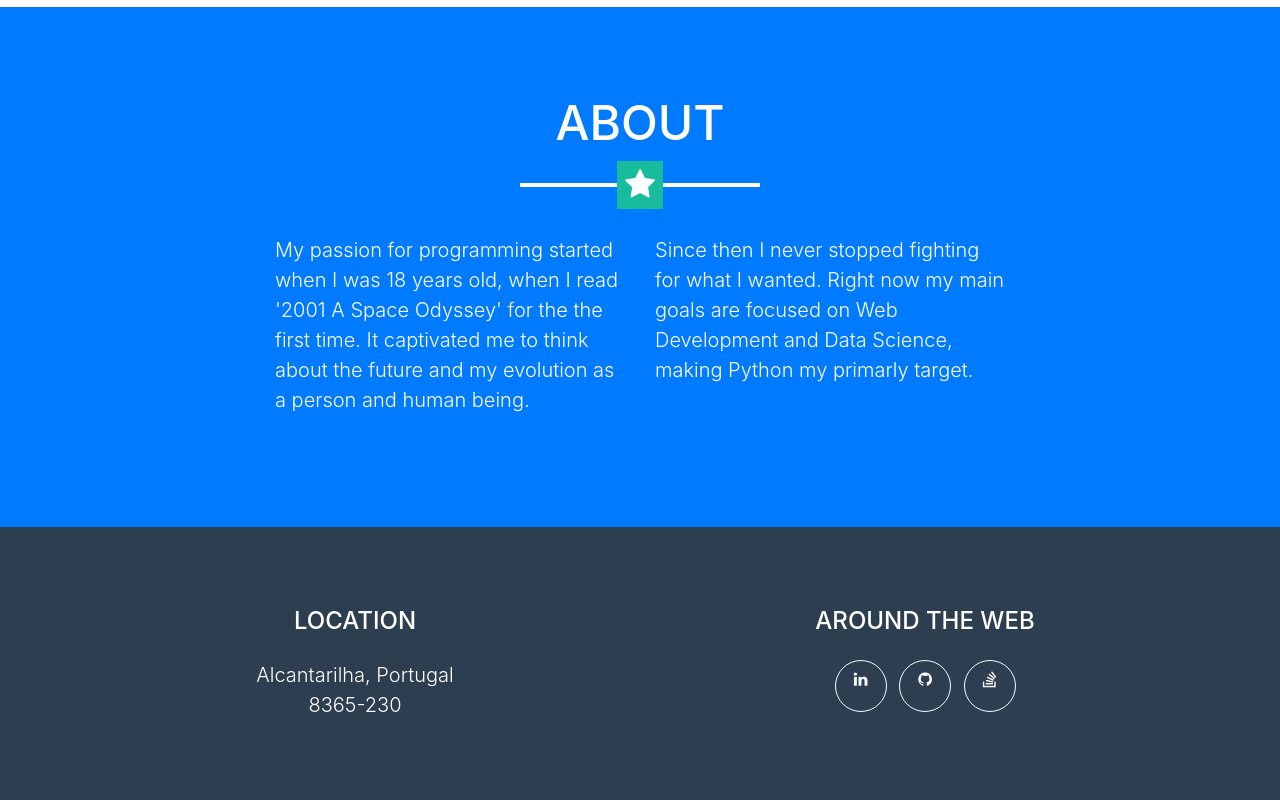
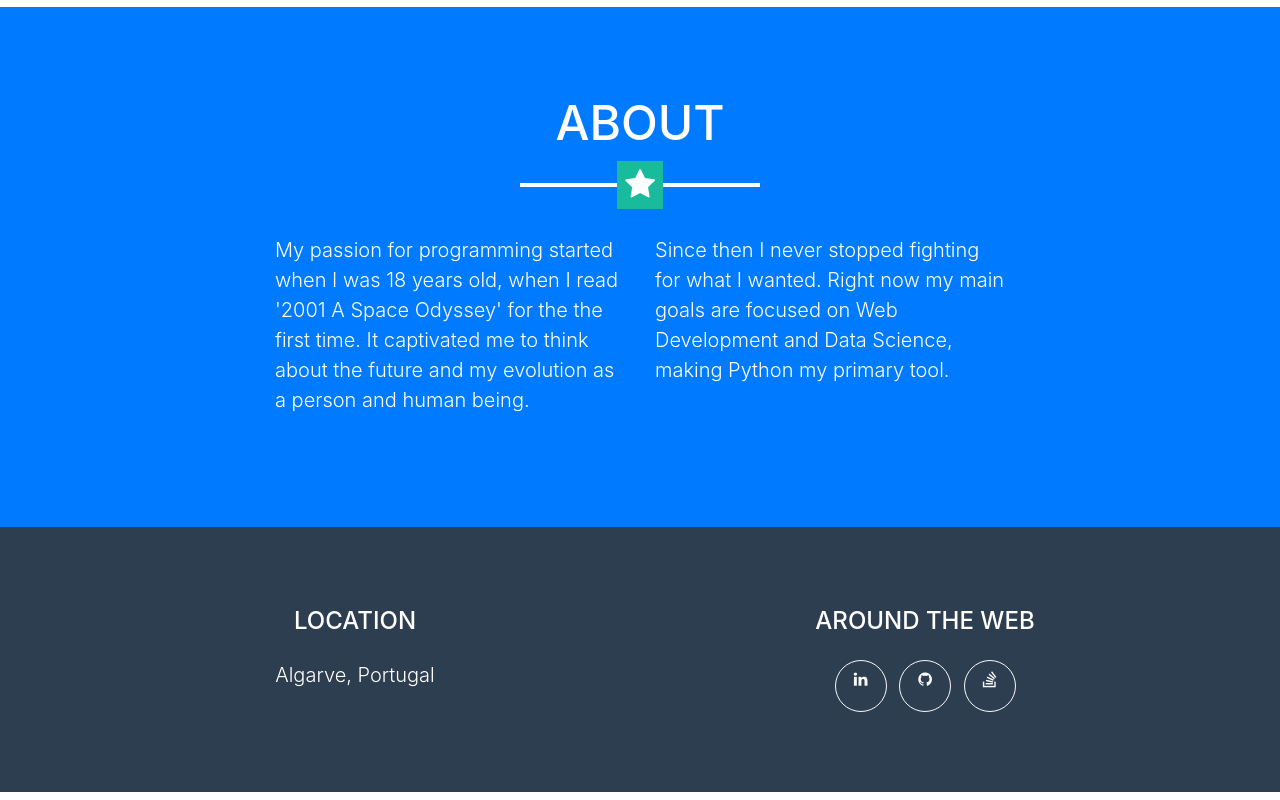
Before and after one commit to pars3c/portfolio-of-awesomeness, a website with bundled scripts: page index.html in a window 1280 px wide. Shown: the part 2468-3268 px from the top of the page. Built offline with nearby package versions, Linux system fonts and the light colour scheme; a script that the page names is missing.

Commit message:
more typos fixed

```diff
--- a/index.html
+++ b/index.html
@@ -236,7 +236,7 @@
           </div>
           <div class="col-lg-4 mr-auto">
             <p class="lead">Since then I never stopped fighting for what I wanted. Right now my main goals are focused on Web Development
-              and Data Science, making Python my primarly target.
+              and Data Science, making Python my primary tool.
             </p>
           </div>
         </div>
@@ -299,7 +299,7 @@
         <div class="row">
           <div class="col-md-6 mb-5 mb-lg-0">
             <h4 class="text-uppercase mb-4">Location</h4>
-            <p class="lead mb-0">Alcantarilha, Portugal<br> 8365-230</p>
+            <p class="lead mb-0">Algarve, Portugal</p>
           </div>
           <div class="col-md-6 mb-5 mb-lg-0">
             <h4 class="text-uppercase mb-4">Around the Web</h4>
```
